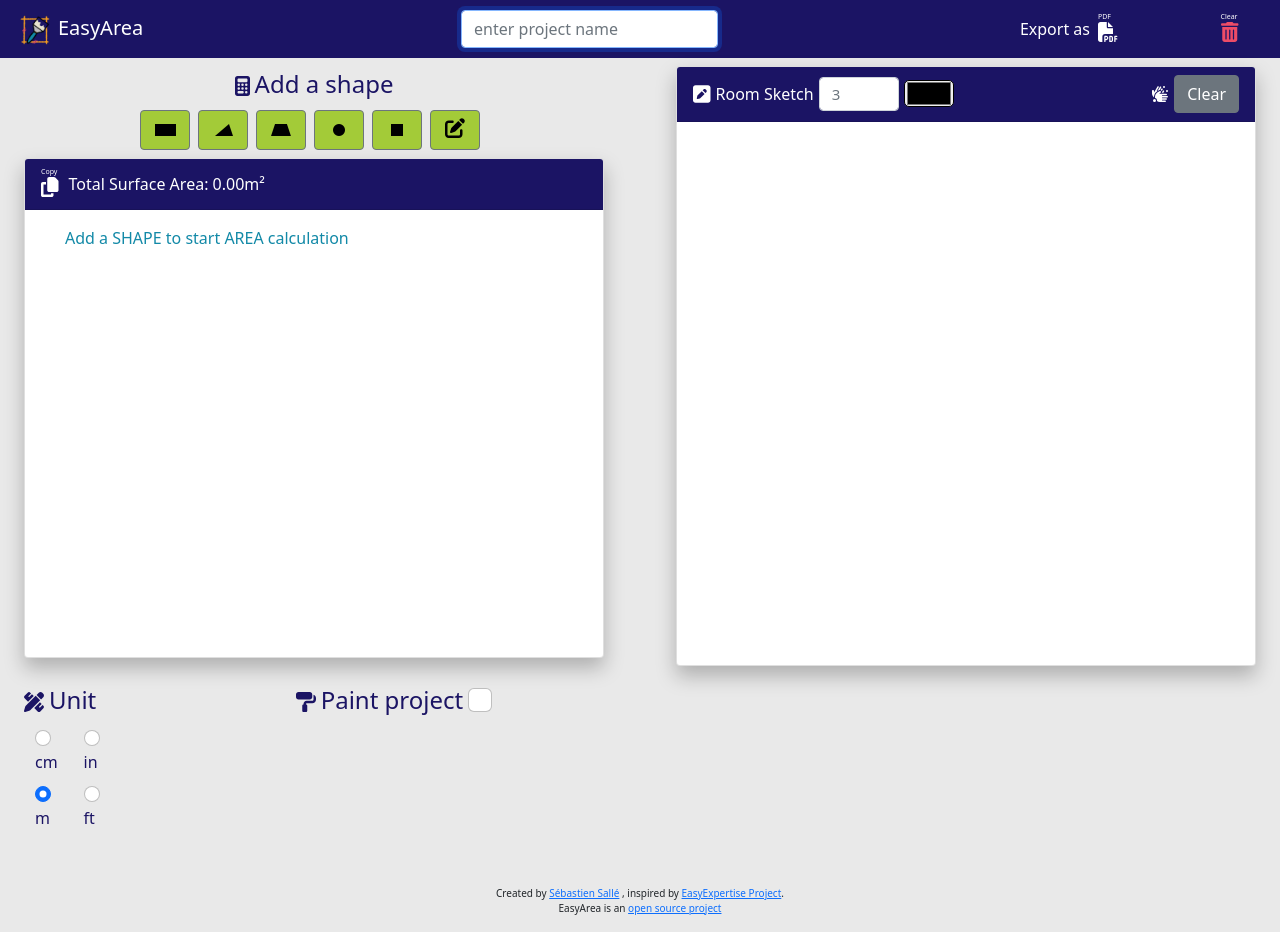
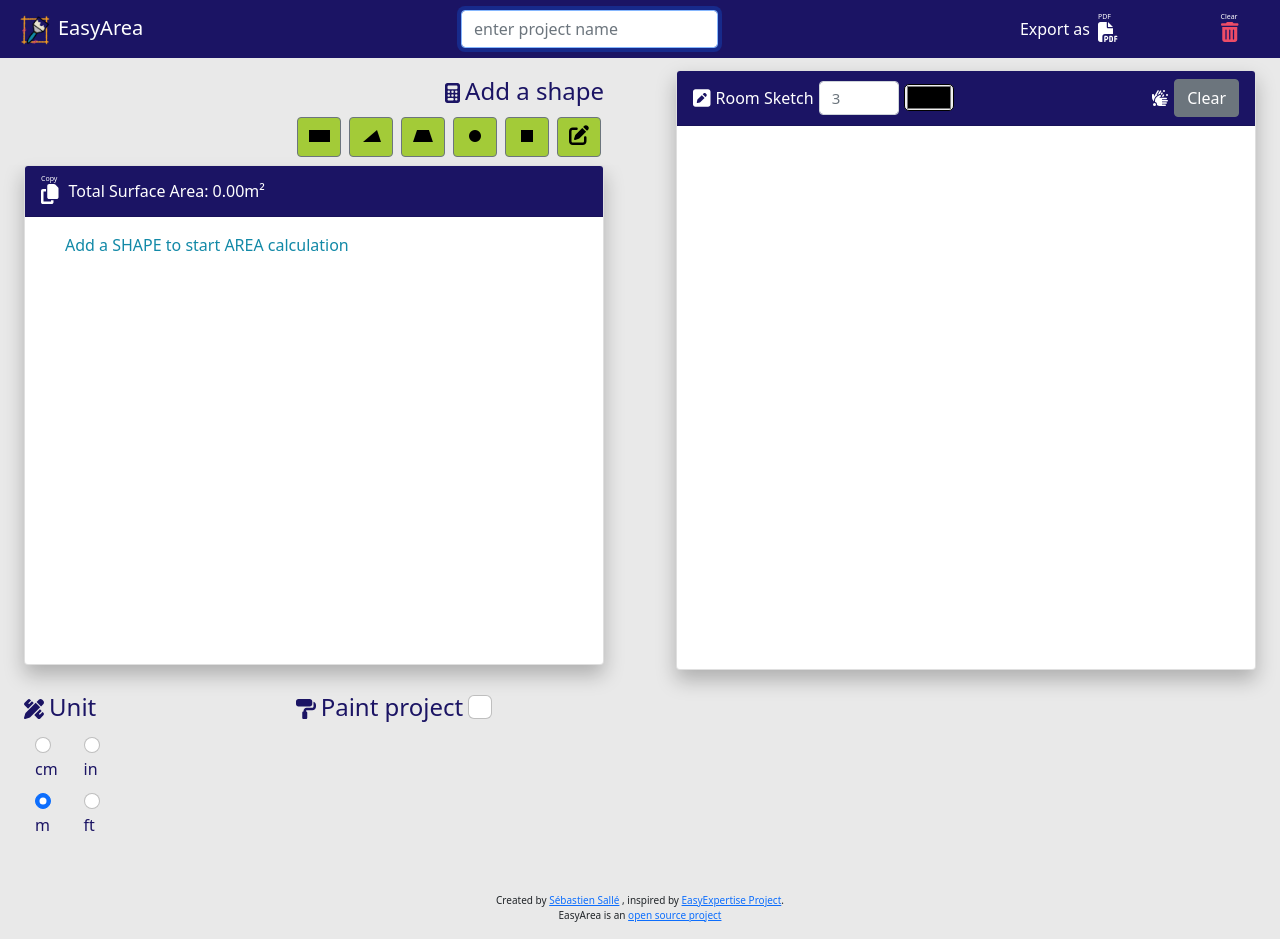
Before and after one commit to SebastienSalle/EasyArea, a React (Create React App) app: page / in a window 1280 px wide. Built offline with nearby package versions, Linux system fonts and the light colour scheme; what pdfmake would draw is missing.

Commit message:
fixing UI for scrolling down and canvas

```diff
--- a/src/App.js
+++ b/src/App.js
@@ -28,14 +28,18 @@ function App() {
   return (
     <Provider store={store}>
       <div>
-        <Header />
-        <Row style={{ backgroundColor: "#e9e9e9" }}>
+        <Header/>
+        <Row style={{ backgroundColor: "#e9e9e9"}} height="100%">
           <Col lg="6">
+          <div className="sticky-top">
             <Row>
               <Col>
+
                 <ShapeSelector />
+
               </Col>
             </Row>
+            </div>
             <ShapesList />
             <Row>
               <Col xs="5">
@@ -51,7 +55,10 @@ function App() {
             <DrawingPopup />
           </Col> */}
           <Col lg="6" className="d-none d-lg-block">
-            <DrawingCanvas />
+            {/* <div className="fixed top:50 right:0"> */}
+            <div className="sticky-top" style={{top:"70px", right:"20px"}}>
+            <DrawingCanvas/>
+            </div>
           </Col>
 
           <Col className="text-center mb-3 mt-5" style={{ fontSize: "10px" }}>
--- a/src/components/DrawingCanvas.js
+++ b/src/components/DrawingCanvas.js
@@ -94,12 +94,15 @@ function DrawingCanvas(props) {
   // ------
   return (
     <Container>
+        {/* <div> */}
       <Row>
-        <Col>
+        <Col >
+
           <Card
-            className="mb-1 mt-2"
+            className="mb-1"
             style={{
               boxShadow: "0 10px 20px rgba(0, 0, 0, 0.25)",
+              // marginTop:"50px",
               height: "600px",
             }}
             >
@@ -176,6 +179,7 @@ function DrawingCanvas(props) {
           </Card>
         </Col>
       </Row>
+              {/* </div> */}
     </Container>
   );
 }
--- a/src/components/ShapeSelector.js
+++ b/src/components/ShapeSelector.js
@@ -1,17 +1,17 @@
 import React, { useState } from "react";
 import { connect } from "react-redux";
 
-import { Button, Container, Row, Col } from "reactstrap";
+import { Button, Container, Row} from "reactstrap";
 
 import { FontAwesomeIcon } from "@fortawesome/react-fontawesome";
-import { faPenToSquare, faCalculator } from "@fortawesome/free-solid-svg-icons";
+import { faPenToSquare, faCalculator} from "@fortawesome/free-solid-svg-icons";
 
 function ShapeSelector(props) {
   const [idCount, setIdCount] = useState(1);
 
   return (
-    <Container className="mt-2" style={{ textAlign: "center" }}>
-      <legend style={{ color: "#1B1464" }}>
+    <Container className="mt-2" style={{ textAlign: "center", backgroundColor: 'rgba(233,233,233,0.5)'}}>
+      <legend style={{ color: "#1B1464", marginTop:"7px", textAlign:'right'}}>
         <FontAwesomeIcon
           style={{
             marginRight: "5px",
@@ -21,8 +21,17 @@ function ShapeSelector(props) {
         />
         Add a shape
       </legend>
-      <Row>
-        <Col>
+
+      <Row className="sticky-top"
+      style={{
+        display: 'flex',
+    flexDirection: 'row',
+    flexWrap: 'wrap',
+    justifyContent: "end",
+    alignItem: "center",
+    marginRight:"-5px"
+      }}
+      >
           <Button
             onClick={() => {
               props.onAddClick({
@@ -168,7 +177,6 @@ function ShapeSelector(props) {
               style={{ padding: "1px", height: "20px", color: "#000" }}
               />
           </Button>
-        </Col>
       </Row>
     </Container>
   );
@@ -179,7 +187,12 @@ const styles = {
     size: "sm",
     color: "secondary",
     backgroundColor: "#A3CB38",
-    width: "50px",
+    width: "44px",
+    height: "40px",
+    display: 'flex',
+    flexDirection: 'row',
+    justifyContent: "center",
+    alignItem: "center"
   },
 };
 
--- a/src/components/ShapesList.js
+++ b/src/components/ShapesList.js
@@ -65,7 +65,7 @@ function ShapesList(props) {
               scroll: true,
             }}
           >
-            <CardHeader style={{ color: "#fff", backgroundColor: "#1B1464" }}>
+            <CardHeader style={{ color: "#fff", backgroundColor: "#1B1464"}}>
               <span
                 onClick={copy}
                 style={{
```
Lines whose indentation alone changed are shown as unchanged.
